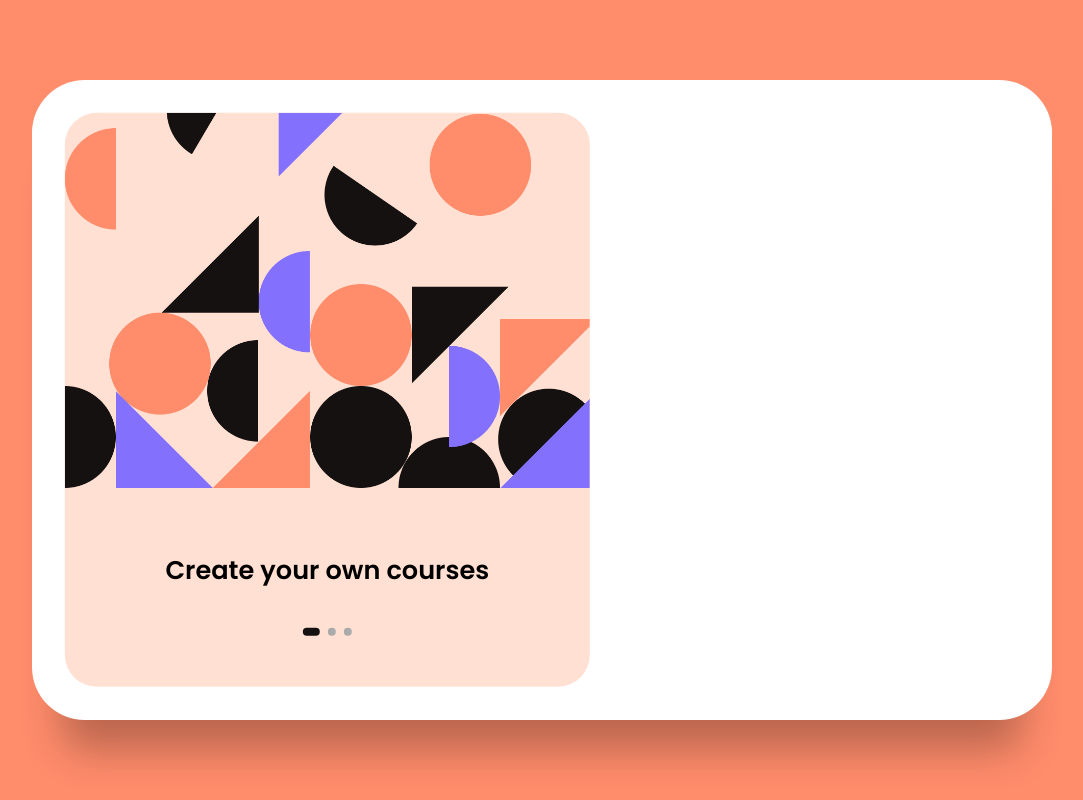
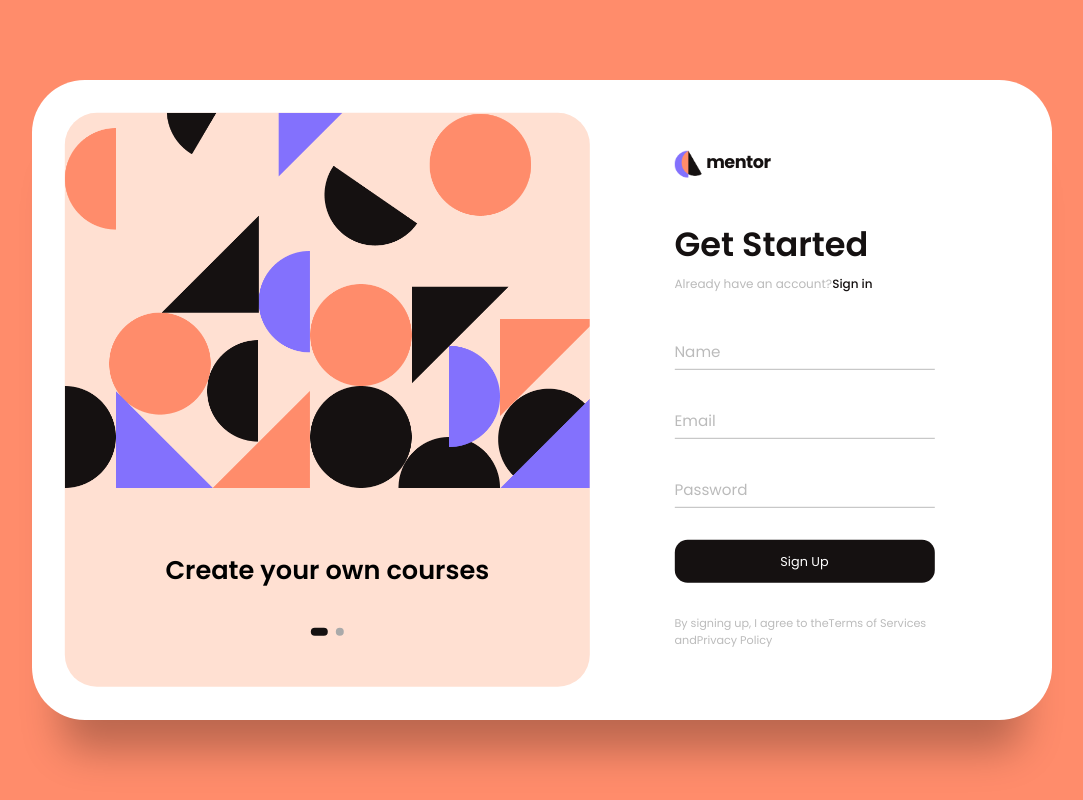
Before and after one commit to muhammad-naveed-brainx/mentor-frontend, a React (Create React App) app: page /login in a window 1280 px wide. Both pictures are taken after a click on the link "Sign up". Shown: the whole page, without its empty margins (98-1181 px from the left). Built offline with nearby package versions, Linux system fonts and the light colour scheme.

Commit message:
login style and animation completed

```diff
--- a/src/pages/login/Login.js
+++ b/src/pages/login/Login.js
@@ -1,9 +1,10 @@
-import { useState } from "react";
+import { useState, useRef } from "react";
 import styles from "./login.module.css";
 const Login = () => {
   //Fetch data and send to Single Component
   const [isSignUpMode, setIsSignUpMode] = useState(false);
   const [isInputActive, setIsInputActive] = useState(false);
+  const [activeIndex, setActiveIndex] = useState(1);
 
   // Event handler for input focus
   const handleInputFocus = () => {
@@ -15,6 +16,59 @@ const Login = () => {
     if (e.target.value !== "") return;
     setIsInputActive(false);
   };
+  const imageRefs = useRef([]);
+  const textSliderRef = useRef(null);
+  const bulletRefs = useRef([]);
+
+  const moveSlider = (index) => {
+    setActiveIndex(index);
+
+    // Handle images using React refs
+    imageRefs.current.forEach((imgRef, i) => {
+      if (imgRef) {
+        imgRef.classList.remove(styles.show);
+      }
+      if (i + 1 === index) {
+        imgRef.classList.add(styles.show);
+      }
+    });
+
+    // Handle text slider using React ref
+    const textSlider = textSliderRef.current;
+    if (textSlider) {
+      textSlider.style.transform = `translateY(${-(index - 1) * 2.2}rem)`;
+    }
+
+    // Handle bullets using React refs
+    bulletRefs.current.forEach((bulletRef, i) => {
+      if (bulletRef) {
+        bulletRef.classList.remove(styles.active);
+      }
+      if (i + 1 === index) {
+        bulletRef.classList.add(styles.active);
+      }
+    });
+  };
+
+  // const moveSlider = (index) => {
+  //   setActiveIndex(index);
+
+  //   const images = document.querySelectorAll(`.${styles.image}`);
+  //   let currentImage = document.querySelector(`.${styles[`img${index}`]}`);
+  //   images.forEach((img) => img.classList.remove(styles.show));
+  //   currentImage.classList.add(styles.show);
+
+  //   const textSlider = document.querySelector(`.${styles.textGroup}`);
+  //   textSlider.style.transform = `translateY(${-(index - 1) * 2.2}rem)`;
+
+  //   const bullets = document.querySelectorAll(`.${styles.bullet}`);
+  //   bullets.forEach((bull) => bull.classList.remove(styles.active));
+  //   const currentBullet = document.querySelector(
+  //     `.${styles[`bullet-${index}`]}`
+  //   );
+  //   currentBullet.classList.add(styles.active);
+  //   // this.classList.add("active");
+  // };
 
   return (
     <main className={isSignUpMode && styles.signUpMode}>
@@ -99,7 +153,7 @@ const Login = () => {
               className={styles.signUpForm}
             >
               <div className={styles.logo}>
-                <img src="./img/logo.png" alt="easyclass" />
+                <img src="../logo.png" alt="easyclass" />
                 <h4>mentor</h4>
               </div>
 
@@ -186,16 +240,13 @@ const Login = () => {
           <div className={styles.carousel}>
             <div className={styles.imagesWrapper}>
               <img
+                ref={(el) => (imageRefs.current[0] = el)}
                 src="../image1.png"
                 className={styles.image + " " + styles.img1 + " " + styles.show}
                 alt=""
               />
               <img
-                src="..image2.png"
-                className={styles.image + " " + styles.img2}
-                alt=""
-              />
-              <img
+                ref={(el) => (imageRefs.current[1] = el)}
                 src="../image3.png"
                 className={styles.image + " " + styles.img3}
                 alt=""
@@ -204,17 +255,22 @@ const Login = () => {
 
             <div className={styles.textSlider}>
               <div className={styles.textWrap}>
-                <div className={styles.textGroup}>
+                <div ref={textSliderRef} className={styles.textGroup}>
                   <h2>Create your own courses</h2>
-                  <h2>Customize as you like</h2>
                   <h2>Invite students to your class</h2>
                 </div>
               </div>
 
               <div className={styles.bullets}>
-                <span className={styles.active} data-value="1"></span>
-                <span data-value="2"></span>
-                <span data-value="3"></span>
+                <span
+                  ref={(el) => (bulletRefs.current[0] = el)}
+                  className={styles.active}
+                  onClick={() => moveSlider(1)}
+                ></span>
+                <span
+                  ref={(el) => (bulletRefs.current[1] = el)}
+                  onClick={() => moveSlider(2)}
+                ></span>
               </div>
             </div>
           </div>
--- a/src/pages/login/login.module.css
+++ b/src/pages/login/login.module.css
@@ -187,17 +187,17 @@ label {
   color: #8371fd;
 }
 
-main.signUpMode form.sign-in-form {
+main.signUpMode form.signInForm {
   opacity: 0;
   pointer-events: none;
 }
 
-main.signUpMode form.sign-up-form {
+main.signUpMode form.signUpForm {
   opacity: 1;
   pointer-events: all;
 }
 
-main.signUpMode .forms-wrap {
+main.signUpMode .formsWrap {
   left: 55%;
 }
 
@@ -391,3 +391,13 @@ main.signUpMode .carousel {
     padding: 1rem 2rem 1.5rem;
   }
 }
+
+.bullet-3 {
+
+}
+.bullet-1 {
+
+}
+.bullet-2 {
+
+}
```
